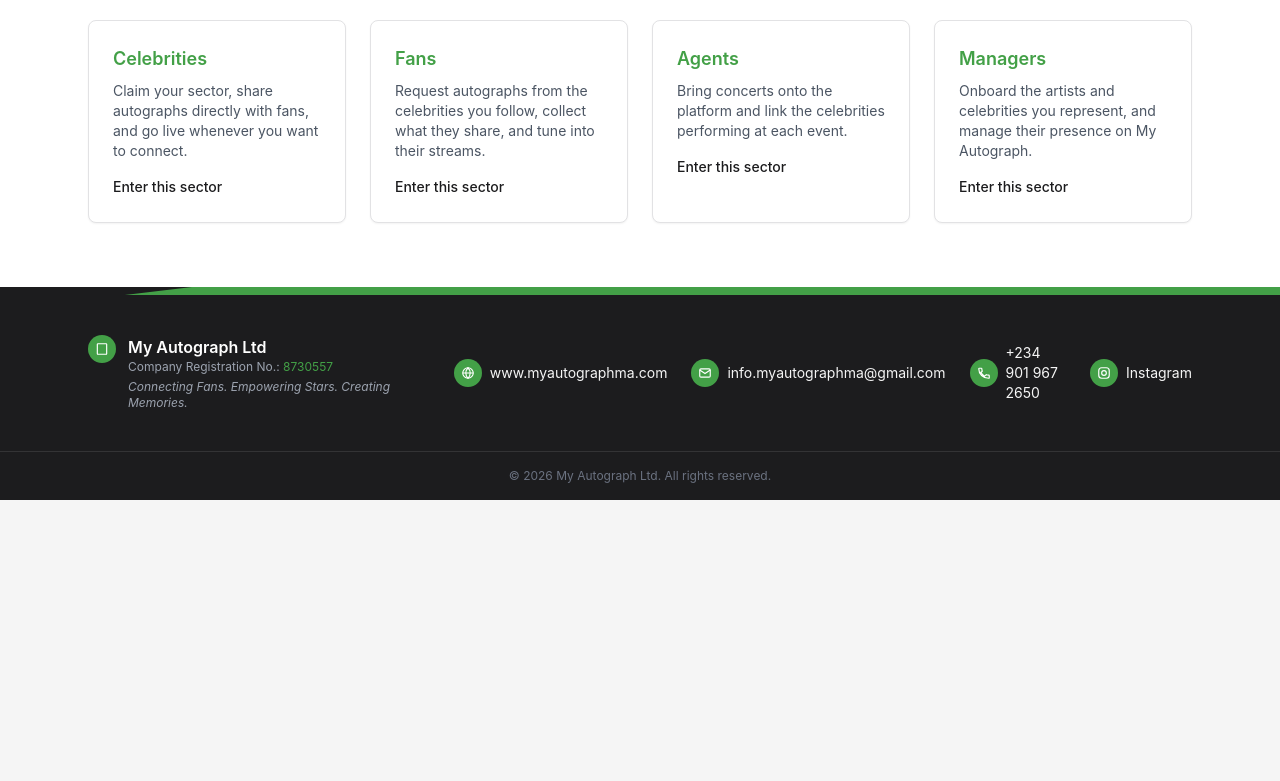
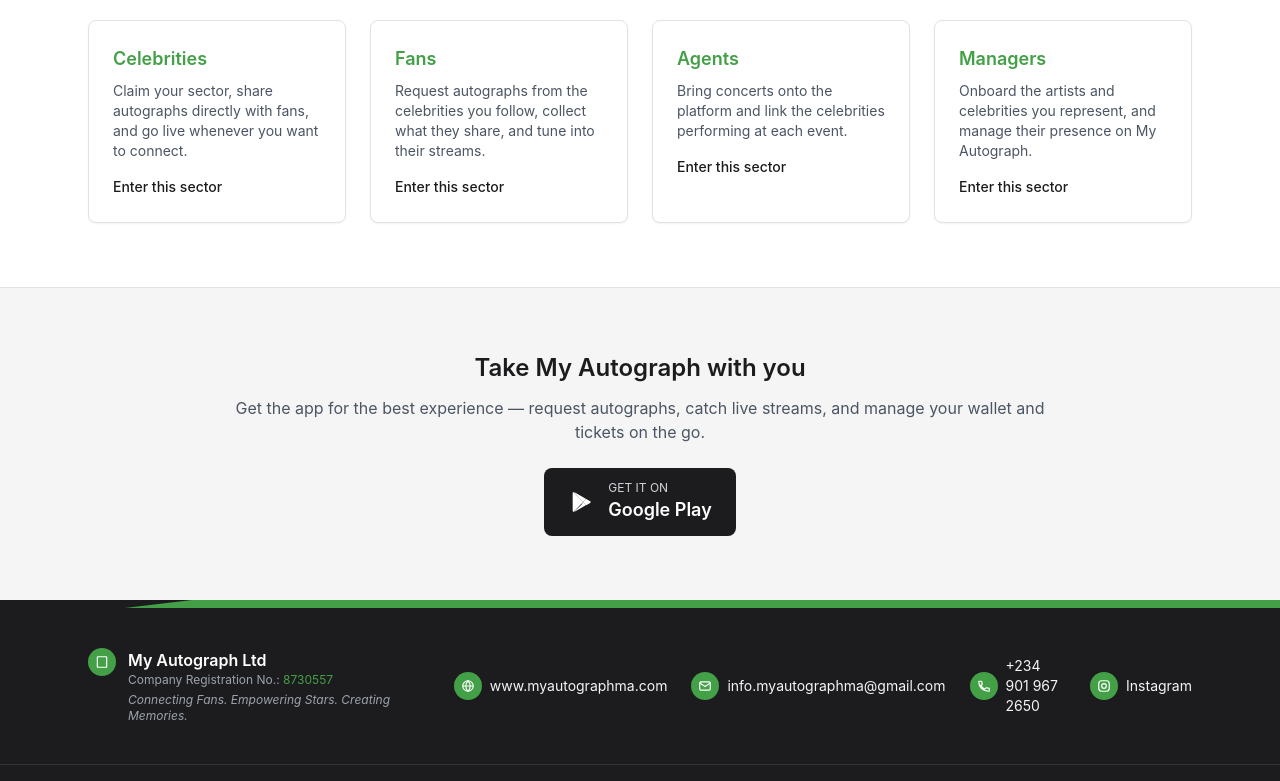
Before and after one commit to Jadon419-ux/myautograph, a React (Vite) app in the folder frontend/: page / in a window 1280 px wide. Shown: the part 884-1665 px from the top of the page. Before the commit the page ends 1384 px from the top, so only its background shows below. Built offline with nearby package versions, Linux system fonts and the light colour scheme; no server answers.

Commit message:
Add Google Play download CTA to landing page

```diff
--- a/frontend/src/brand.js
+++ b/frontend/src/brand.js
@@ -5,5 +5,6 @@
   website: "www.myautographma.com",
   phone: "+234 901 967 2650",
   instagram: "https://www.instagram.com/myautograp_app?igsh=MXdoaXo4YWx3Z2E5",
+  playStoreUrl: "https://play.google.com/store/apps/details?id=com.myautograph.auto_graph_app",
   registrationNumber: "8730557",
 };
--- a/frontend/src/pages/Landing.jsx
+++ b/frontend/src/pages/Landing.jsx
@@ -78,6 +78,33 @@
           </div>
         </div>
       </section>
+
+      <section className="border-t border-brand-border bg-brand-gray py-16">
+        <div className="mx-auto max-w-4xl px-6 text-center">
+          <h2 className="text-2xl font-semibold text-brand-charcoal">Take My Autograph with you</h2>
+          <p className="mt-3 text-base text-gray-600">
+            Get the app for the best experience — request autographs, catch live streams, and manage
+            your wallet and tickets on the go.
+          </p>
+          <a
+            href={BRAND.playStoreUrl}
+            target="_blank"
+            rel="noopener noreferrer"
+            className="mt-6 inline-flex items-center gap-3 rounded-lg bg-brand-charcoal px-6 py-3 text-white transition hover:opacity-90"
+          >
+            <svg viewBox="0 0 24 24" className="h-7 w-7 shrink-0" fill="currentColor">
+              <path d="M4.5 3.5c-.3.3-.5.7-.5 1.2v14.6c0 .5.2.9.5 1.2l.1.1L13 12l-8.4-8.6-.1.1Z" />
+              <path d="m13 12-2.6-2.6L5.2 3.9c.2-.1.5-.1.8 0l9.6 5.5L13 12Z" />
+              <path d="m13 12 2.6 2.6-9.6 5.5c-.3.1-.6.1-.8 0l6.2-5.5L13 12Z" />
+              <path d="M15.6 9.4 19 11.4c.6.3.6 1.1 0 1.4l-3.4 2L13 12l2.6-2.6Z" />
+            </svg>
+            <span className="text-left leading-tight">
+              <span className="block text-xs text-gray-300">GET IT ON</span>
+              <span className="block text-lg font-semibold">Google Play</span>
+            </span>
+          </a>
+        </div>
+      </section>
     </div>
   );
 }
```
